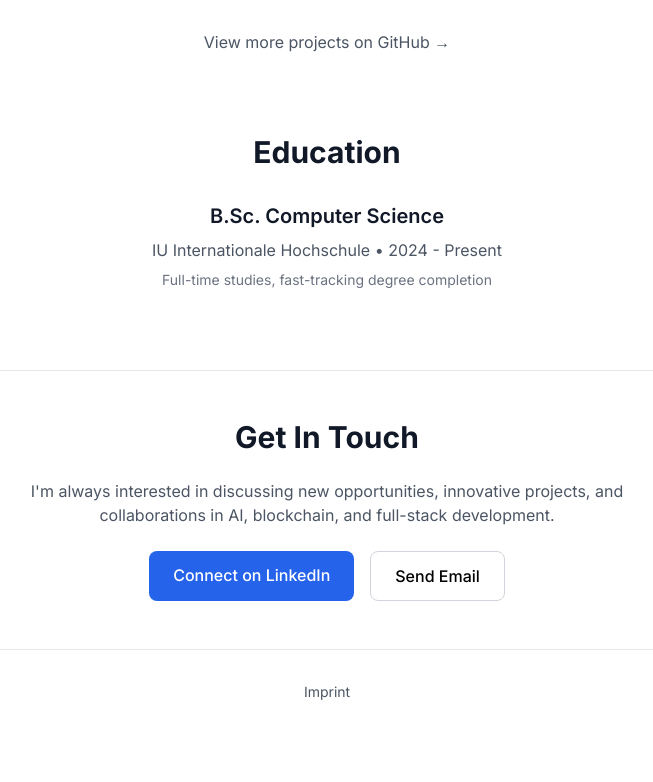
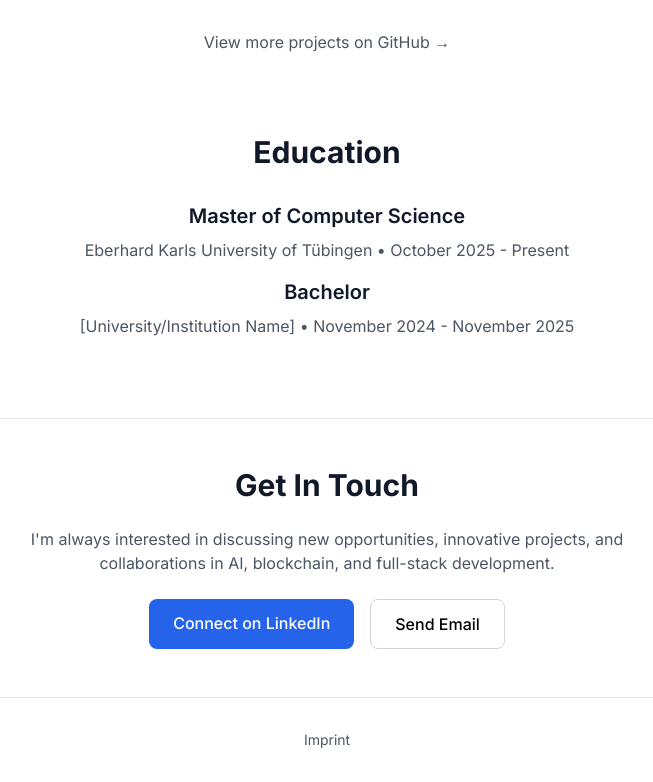
Before and after one commit to SebastianBoehler/sebastianboehler, a Next.js app: page / in a window 1280 px wide. Shown: the part 1930-2712 px from the top of the page, without its empty margins (313-966 px from the left). Before the commit the page ends 2664 px from the top, so only its background shows below. Built offline with nearby package versions, Linux system fonts and the light colour scheme.

Commit message:
chore: data fix

```diff
--- a/src/app/page.tsx
+++ b/src/app/page.tsx
@@ -197,16 +197,23 @@ export default function Home() {
         <h2 className="text-3xl font-bold text-gray-900 dark:text-white text-center">
           Education
         </h2>
-        <div className="text-center space-y-2">
-          <h3 className="text-xl font-semibold text-gray-900 dark:text-white">
-            B.Sc. Computer Science
-          </h3>
-          <p className="text-gray-600 dark:text-gray-400">
-            IU Internationale Hochschule • 2024 - Present
-          </p>
-          <p className="text-gray-500 dark:text-gray-500 text-sm">
-            Full-time studies, fast-tracking degree completion
-          </p>
+        <div className="text-center space-y-4">
+          <div className="space-y-2">
+            <h3 className="text-xl font-semibold text-gray-900 dark:text-white">
+              Master of Computer Science
+            </h3>
+            <p className="text-gray-600 dark:text-gray-400">
+              Eberhard Karls University of Tübingen • October 2025 - Present
+            </p>
+          </div>
+          <div className="space-y-2">
+            <h3 className="text-xl font-semibold text-gray-900 dark:text-white">
+              Bachelor
+            </h3>
+            <p className="text-gray-600 dark:text-gray-400">
+              [University/Institution Name] • November 2024 - November 2025
+            </p>
+          </div>
         </div>
       </section>
 
```
